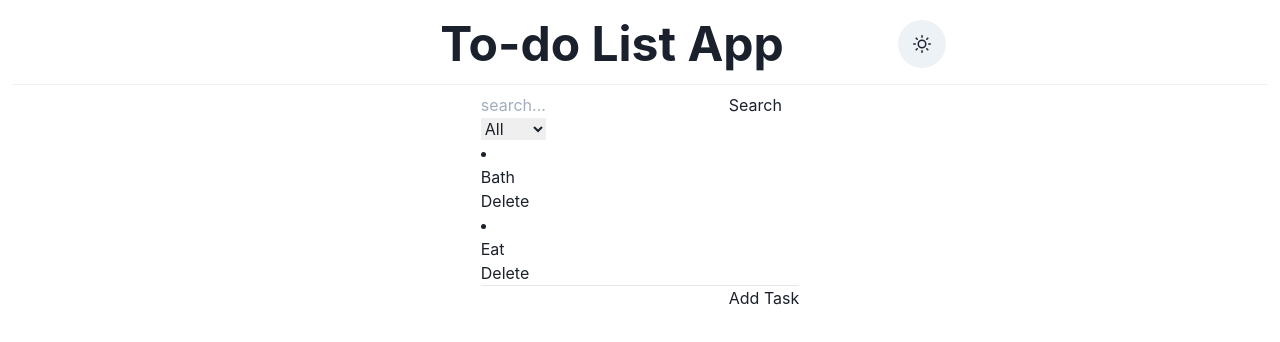
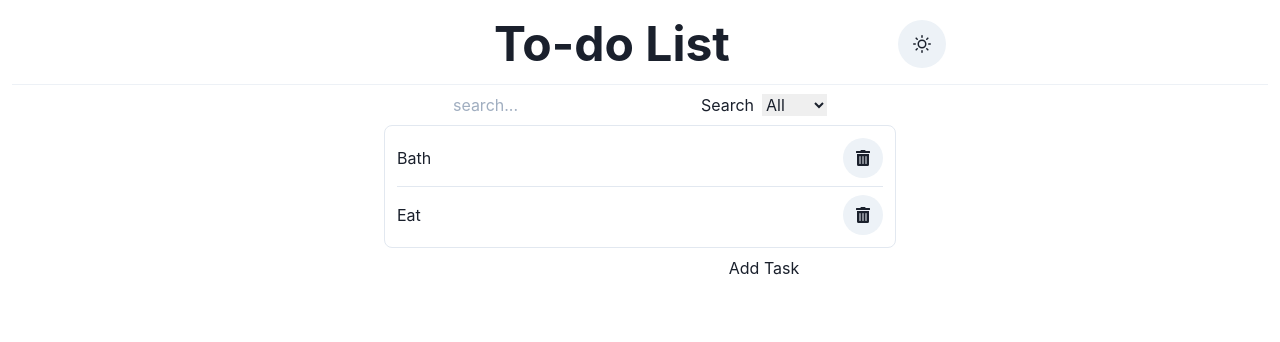
Before and after one commit to JAMorello/todo-app, a React (Create React App) app: page / in a window 1280 px wide. Shown: the top 342 px of the page. Built offline with nearby package versions, Linux system fonts and the light colour scheme.

Commit message:
Worked on TodoList styling

```diff
--- a/src/components/AppBody.jsx
+++ b/src/components/AppBody.jsx
@@ -1,4 +1,5 @@
 import { useState } from "react";
+import { HStack, VStack } from "@chakra-ui/react";
 import SearchBar from "./SearchBar";
 import SortBy from "./SortBy";
 import TodoList from "./TodoList";
@@ -23,12 +24,17 @@ const AppBody = () => {
   };
 
   return (
-    <div>
-      <SearchBar />
-      <SortBy />
-      <TodoList todoList={todoList} deleteItem={deleteItem} />
-      <AddTodo alterList={alterList} />
-    </div>
+    <VStack
+      w="100%"
+      maxW={{ base: "90vw", sm: "80vw", md: "60vw", lg: "50vw", xl: "40vw" }}
+    >
+      <HStack>
+        <SearchBar />
+        <SortBy />
+      </HStack>
+      <TodoList todoList={todoList} deleteItem={deleteItem} p={2} />
+      <AddTodo alterList={alterList} p={2} />
+    </VStack>
   );
 };
 
--- a/src/components/Header.jsx
+++ b/src/components/Header.jsx
@@ -15,7 +15,7 @@ const Header = () => {
       <HStack w="50%" p={2}>
         <Spacer />
         <Heading size="2xl" alignSelf="center">
-          To-do List App
+          To-do List
         </Heading>
         <Spacer />
         <IconButton
--- a/src/components/TodoList.jsx
+++ b/src/components/TodoList.jsx
@@ -1,18 +1,38 @@
 import React from "react";
+import {
+  HStack,
+  VStack,
+  StackDivider,
+  Spacer,
+  Text,
+  IconButton,
+} from "@chakra-ui/react";
+import { FaTrashAlt } from "react-icons/fa";
 
 function TodoList({ todoList, deleteItem }) {
   return (
-    <div>
+    <VStack
+      divider={<StackDivider />}
+      w="100%"
+      borderWidth="1px"
+      borderColor="gray.200"
+      borderRadius="lg"
+      p={3}
+    >
       {todoList.map((item) => {
         return (
-          <li key={item.id}>
-            <p>{item.task}</p>
-            <button onClick={() => deleteItem(item.id)}>Delete</button>
-          </li>
+          <HStack key={item.id} w="100%">
+            <Text>{item.task}</Text>
+            <Spacer />
+            <IconButton
+              icon={<FaTrashAlt />}
+              isRound="true"
+              onClick={() => deleteItem(item.id)}
+            />
+          </HStack>
         );
       })}
-      <hr />
-    </div>
+    </VStack>
   );
 }
 
```
